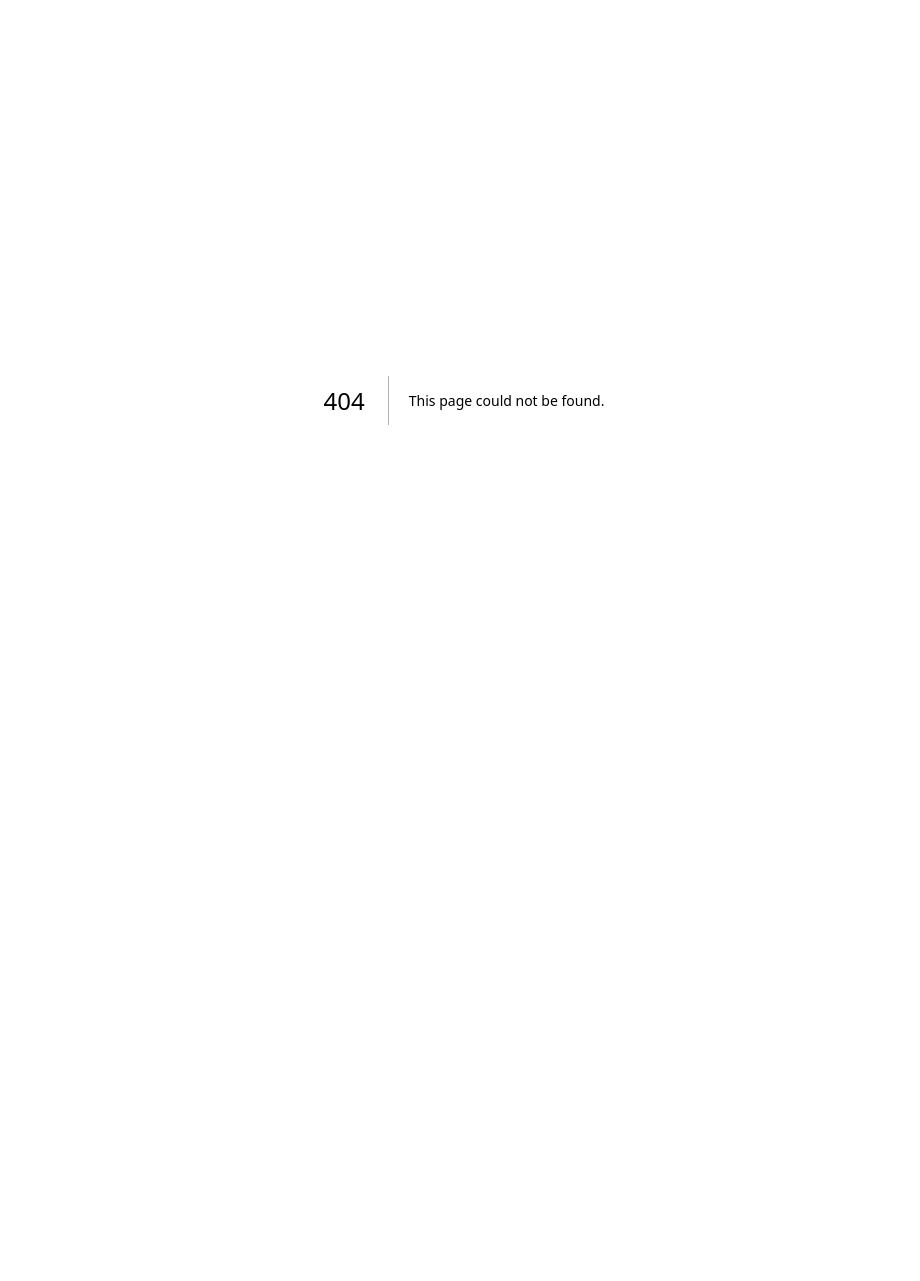
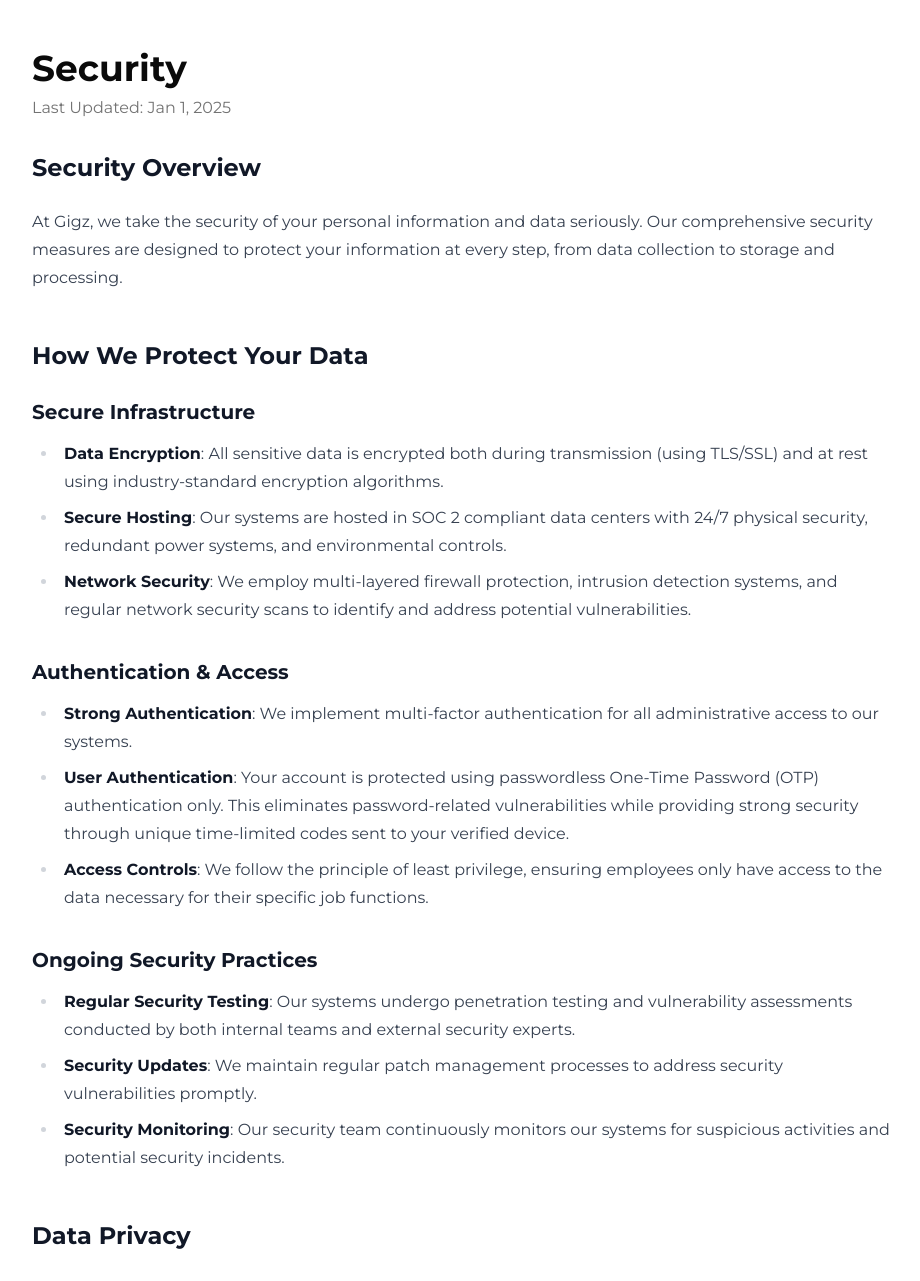
Before and after one commit to studioprisoner/gigz-site, a Next.js app: page /security in a window 1280 px wide. Before the commit this address had no page. Shown: the top 1281 px of the page, without its empty margins (176-1096 px from the left). Before the commit the page ends 800 px from the top, so only its background shows below. Built offline with nearby package versions, Linux system fonts and the light colour scheme.

Commit message:
added secuity page

```diff
--- /dev/null
+++ b/app/security/page.tsx
@@ -0,0 +1,66 @@
+export default function SecurityPage() {
+  return (
+    <main className="container mx-auto max-w-4xl px-4 py-12">
+      <h1 className="text-4xl font-bold mb-2">Security</h1>
+      <p className="text-muted-foreground mb-8">Last Updated: Jan 1, 2025</p>
+
+      <div className="prose prose-gray dark:prose-invert max-w-none">
+        <h2>Security Overview</h2>
+        <p>
+          At Gigz, we take the security of your personal information and data seriously. Our comprehensive security measures are designed to protect your information at every step, from data collection to storage and processing.
+        </p>
+
+        <h2>How We Protect Your Data</h2>
+
+        <h3>Secure Infrastructure</h3>
+        <ul>
+          <li><strong>Data Encryption</strong>: All sensitive data is encrypted both during transmission (using TLS/SSL) and at rest using industry-standard encryption algorithms.</li>
+          <li><strong>Secure Hosting</strong>: Our systems are hosted in SOC 2 compliant data centers with 24/7 physical security, redundant power systems, and environmental controls.</li>
+          <li><strong>Network Security</strong>: We employ multi-layered firewall protection, intrusion detection systems, and regular network security scans to identify and address potential vulnerabilities.</li>
+        </ul>
+
+        <h3>Authentication & Access</h3>
+        <ul>
+          <li><strong>Strong Authentication</strong>: We implement multi-factor authentication for all administrative access to our systems.</li>
+          <li><strong>User Authentication</strong>: Your account is protected using passwordless One-Time Password (OTP) authentication only. This eliminates password-related vulnerabilities while providing strong security through unique time-limited codes sent to your verified device.</li>
+          <li><strong>Access Controls</strong>: We follow the principle of least privilege, ensuring employees only have access to the data necessary for their specific job functions.</li>
+        </ul>
+
+        <h3>Ongoing Security Practices</h3>
+        <ul>
+          <li><strong>Regular Security Testing</strong>: Our systems undergo penetration testing and vulnerability assessments conducted by both internal teams and external security experts.</li>
+          <li><strong>Security Updates</strong>: We maintain regular patch management processes to address security vulnerabilities promptly.</li>
+          <li><strong>Security Monitoring</strong>: Our security team continuously monitors our systems for suspicious activities and potential security incidents.</li>
+        </ul>
+
+        <h2>Data Privacy</h2>
+        <p>We respect your privacy and are committed to protecting your personal information:</p>
+        <ul>
+          <li>We only collect information that&apos;s necessary to provide our services</li>
+          <li>Your data is never sold to third parties</li>
+          <li>We have clear data retention policies</li>
+          <li>You maintain control of your data with options to access, correct, or delete your information</li>
+        </ul>
+        <p>For comprehensive information about our data practices, please review our <a href="/privacy">Privacy Policy</a>.</p>
+
+        <h2>Secure User Practices</h2>
+        <p>Help us keep your account secure by following these best practices:</p>
+        <ol>
+          <li>Keep your phone number up to date in your account settings</li>
+          <li>Never share OTP codes with anyone, including our support team</li>
+          <li>Verify OTP requests are tied to actions you initiated</li>
+          <li>Be alert to phishing attempts claiming to be from our company</li>
+          <li>Log out from your account when using shared devices</li>
+          <li>Keep your devices and browsers updated</li>
+          <li>Secure your email account as it may be used for account recovery</li>
+        </ol>
+
+        <h2>Security Reporting</h2>
+        <p>If you discover a potential security vulnerability, please report it to us immediately at <a href="mailto:support@gigz.app">support@gigz.app</a>. We investigate all legitimate reports and do our best to quickly fix valid security issues.</p>
+
+        <h2>Contact Us</h2>
+        <p>If you have any questions about our security practices, please contact our security team at <a href="mailto:support@gigz.app">support@gigz.app</a>.</p>
+      </div>
+    </main>
+  )
+}
```
Also changed, not shown: 1 other file (tests, documents, lock files or other folders).
